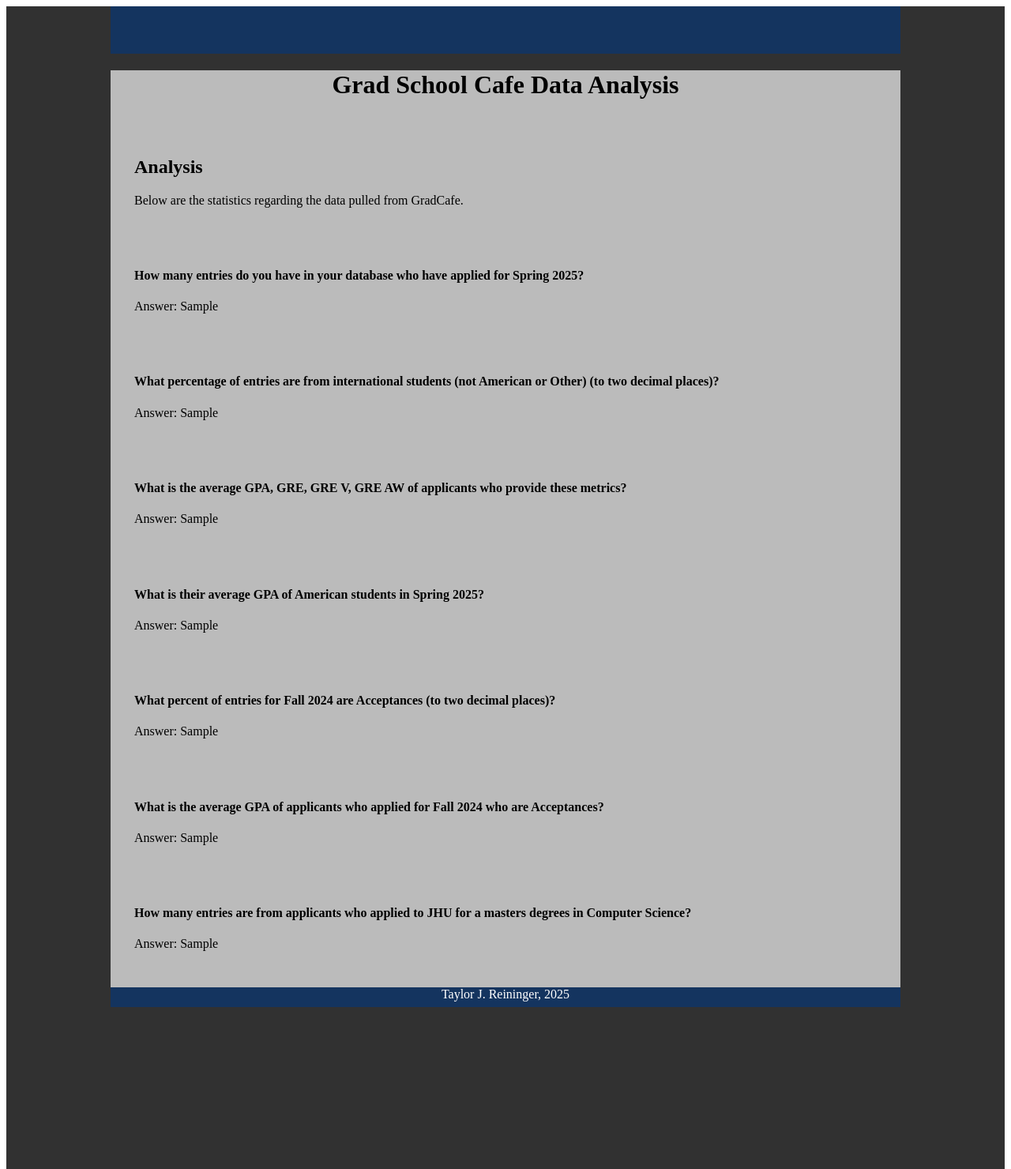
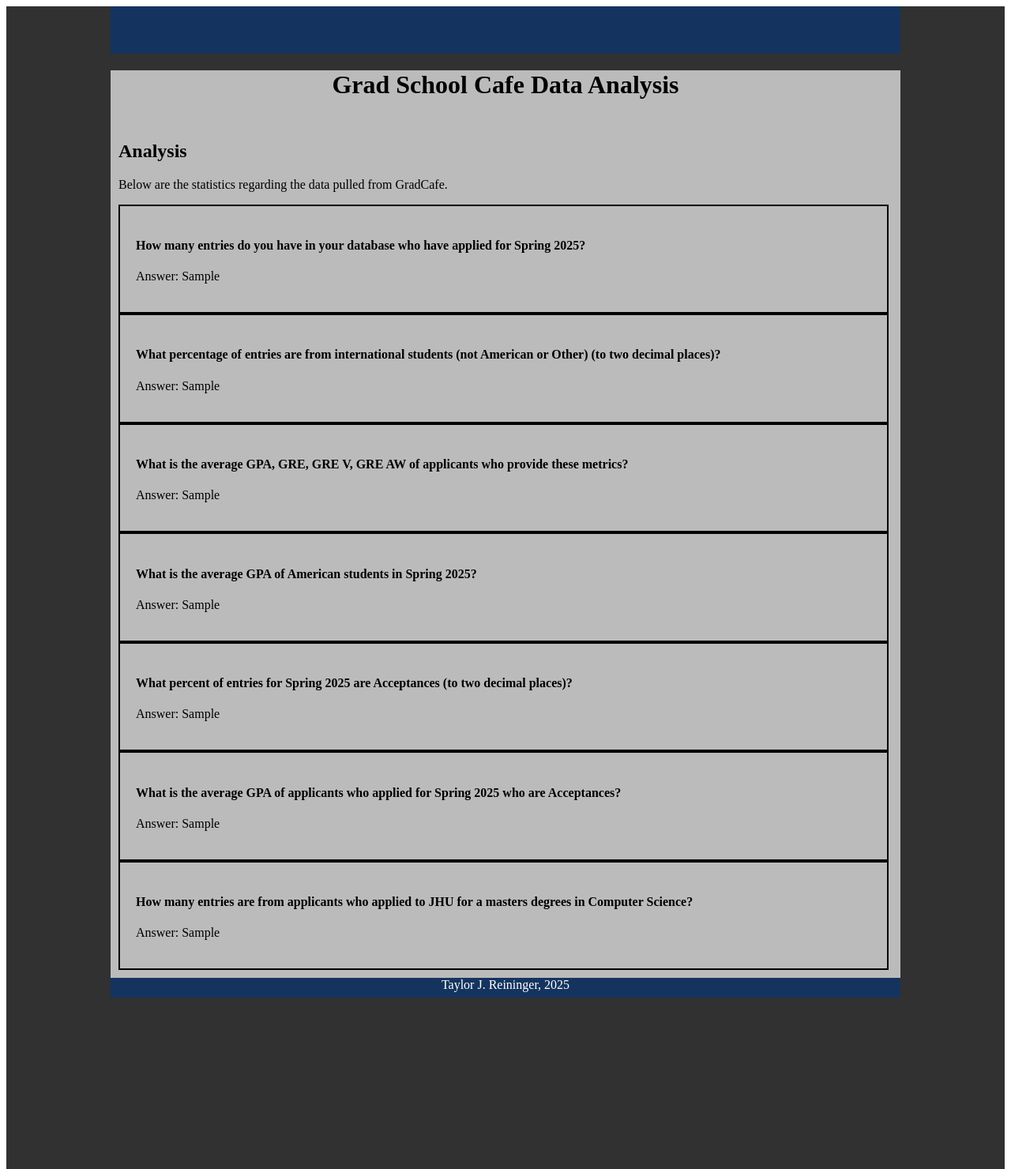
Before and after one commit to TaylorReininger/jhu_software_concepts, a Flask app: template module_3/templates/index.html in a window 1280 px wide. Shown: the top 1480 px of the page at 79% size. Run offline with Flask 3, Linux system fonts and the light colour scheme; the template is opened without the code that fills it: most values are stand-ins (such as "Sample title", 1, 10 or a date in 2020).

Commit message:
Cleaned up formatting and finished displaying all the statistics on the web app.

```diff
--- a/module_3/app.py
+++ b/module_3/app.py
@@ -1,5 +1,6 @@
 
 from flask import Flask, render_template
+from query_data import QueryData
 
 
 # Create Web Server Gateway Interface (WSGI) application by instantiating a
@@ -11,15 +12,30 @@ web_app = Flask(__name__)
 @web_app.route("/")
 # Custom function to display web content (can use HTML syntax here if desired)
 def index():
-    # This is my landing page
+
+
+    # Get the statistics from the database
+    qd = QueryData()
+
+    # Run all 7 queries and format the answers
+    answer1 = 'Application Count = %d'%(qd.q1())
+    answer2 = 'Percent International = %5.2f'%(qd.q2())
+    gparevaw = qd.q3()
+    answer3 = 'Average GPA = %3.2f,  Average GRE = %5.2f,  Average GRE V = %5.2f,  Average GRE AW = %3.2f'%(gparevaw[:])
+    answer4 = 'Average American GPA = %3.2f'%(qd.q4())
+    answer5 = 'Acceptance Percentage = %5.2f'%(qd.q5())
+    answer6 = 'Average GPA of Accepted = %3.2f'%(qd.q6())
+    answer7 = 'Number of JHU Masters in Computer Science Entries = %d'%(qd.q7())
+
+    # Create the index html file and pass all the variables into it
     return render_template('index.html',
-        ans1 = 'Blah blah blah',
-        ans2 = 'Blah blah blah',
-        ans3 = 'Blah blah blah',
-        ans4 = 'Blah blah blah',
-        ans5 = 'Blah blah blah',
-        ans6 = 'Blah blah blah',
-        ans7 = 'Blah blah blah')
+        ans1 = answer1,
+        ans2 = answer2,
+        ans3 = answer3,
+        ans4 = answer4,
+        ans5 = answer5,
+        ans6 = answer6,
+        ans7 = answer7)
 
 
 # Run the webapp with appropriate IP and port values
--- a/module_3/static/main.css
+++ b/module_3/static/main.css
@@ -56,9 +56,12 @@
 
 /* This is a div intended to go side by side with another */
 .float-child {
-    width: 80%;
+    width: 95%;
     float: center;
     padding: 20px;
+    border-width: 2px;
+    border-style: solid;
+    border-color: black;
 }
 
 /* This is a div intended to be by itself */
--- a/module_3/templates/index.html
+++ b/module_3/templates/index.html
@@ -14,15 +14,11 @@
 <!-- Create side by side divs to organize the content better -->
 <div class="float-container">
 
-    <!-- This is my bio content -->
-    <div class="float-child">
 
-        <h2>Analysis</h2>
-        <p>Below are the statistics regarding the data pulled from GradCafe.
-        </p>
+    <h2>Analysis</h2>
+    <p>Below are the statistics regarding the data pulled from GradCafe.
+    </p>
 
-
-    </div>
 
     <!-- Stats (one per div) -->
     <div class="float-child">
@@ -51,7 +47,7 @@
 
     <div class="float-child">
 
-        <h4>What is their average GPA of American students in Spring 2025?</h4>
+        <h4>What is the average GPA of American students in Spring 2025?</h4>
 
         <p>Answer: {{ans4}}</p>
 
@@ -59,7 +55,7 @@
 
     <div class="float-child">
 
-        <h4>What percent of entries for Fall 2024 are Acceptances (to two decimal places)?</h4>
+        <h4>What percent of entries for Spring 2025 are Acceptances (to two decimal places)?</h4>
 
         <p>Answer: {{ans5}}</p>
 
@@ -67,7 +63,7 @@
 
     <div class="float-child">
 
-        <h4>What is the average GPA of applicants who applied for Fall 2024 who are Acceptances?</h4>
+        <h4>What is the average GPA of applicants who applied for Spring 2025 who are Acceptances?</h4>
 
         <p>Answer: {{ans6}}</p>
 
```
Also changed, not shown: module_3/query_data.py (+8 -2 lines).
